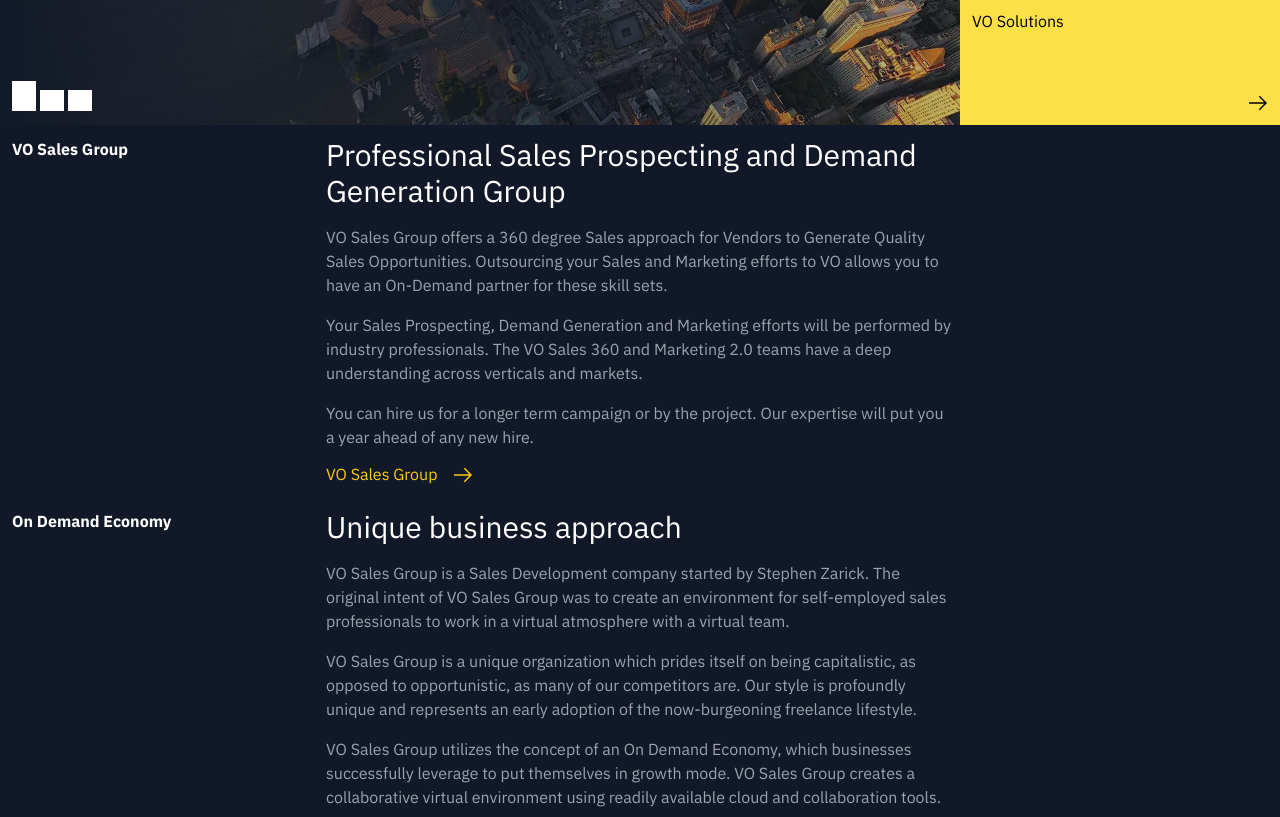
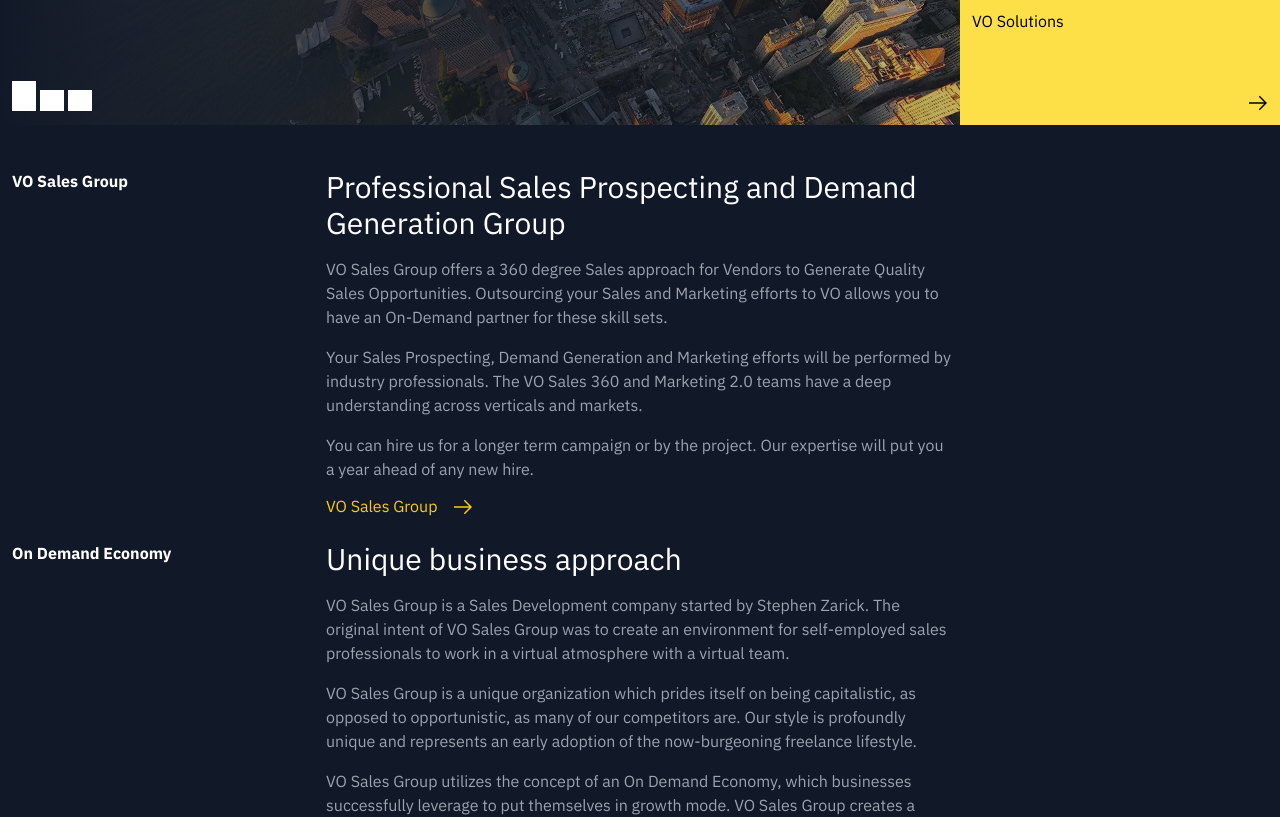
Before and after one commit to vberkoz/dsf-website, a Next.js app: page / in a window 1280 px wide. Shown: the part 420-1237 px from the top of the page. Built offline with nearby package versions, Linux system fonts and the light colour scheme.

Commit message:
Update features

```diff
--- a/components/Home/Features/Features.tsx
+++ b/components/Home/Features/Features.tsx
@@ -5,7 +5,7 @@
 export const Features = () => {
   const features = FeatureData;
   return (
-    <div className="pb-4 bg-gray-900">
+    <div className="py-8 bg-gray-900">
       {features.map((feature, key) => (
         <div
           key={key}
```
